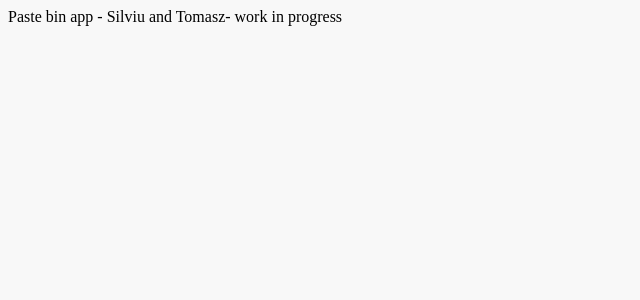
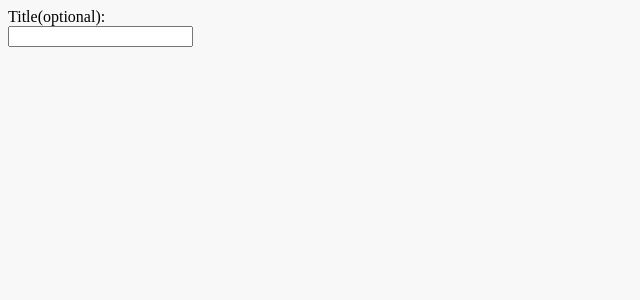
Before and after one commit to virtutae/paste-bin-front-end-SI-TL, a React (Vite) app: page / in a window 1280 px wide. Shown: the top 300 px of the page, without its empty margins (0-640 px from the left). Built offline with nearby package versions, Linux system fonts and the light colour scheme.

Commit message:
removed unnecessary files, added inputPage comp

```diff
--- a/src/components/App.tsx
+++ b/src/components/App.tsx
@@ -1,10 +1,11 @@
-import { MyComponent } from "./MyComponent";
+import InputPage from "./InputPage";
 import "./App.css";
+
 
 function App() {
     return (
         <div className="App">
-            <MyComponent />
+            <InputPage />
         </div>
     );
 }
--- /dev/null
+++ b/src/components/InputPage.tsx
@@ -0,0 +1,13 @@
+function InputPage():JSX.Element {
+
+    return (
+    <>
+    <div>Title(optional):</div>
+    <input></input>
+    </>
+
+
+    )
+}
+
+export default InputPage;
--- a/src/components/MyComponent.tsx
+++ /dev/null
@@ -1,3 +0,0 @@
-export function MyComponent(): JSX.Element {
-    return <div>Paste bin app - Silviu and Tomasz- work in progress </div>;
-}
```
Also changed, not shown: 2 other files (tests, documents, lock files or other folders).
